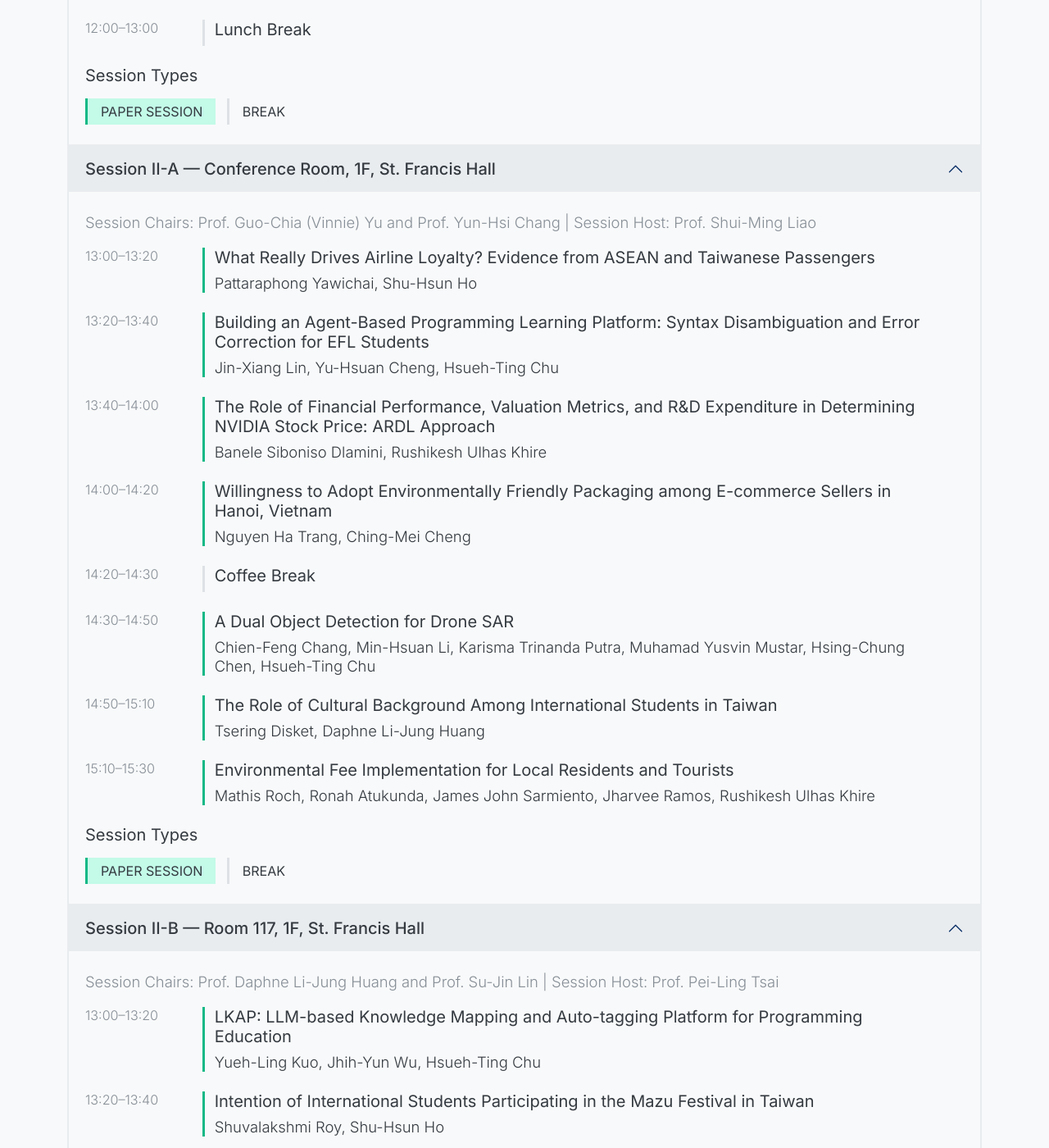
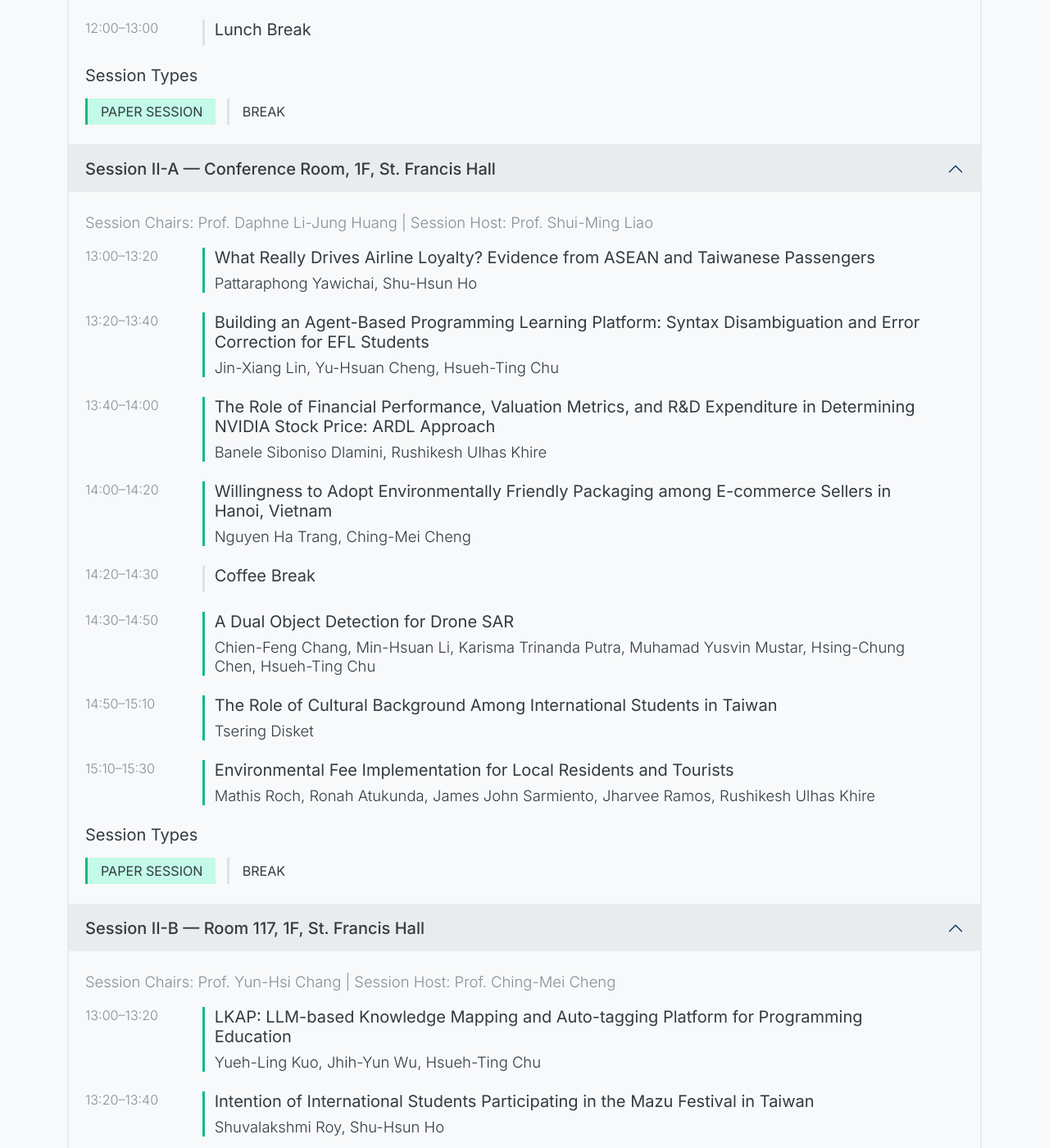
Before and after one commit to icfi2026conf/icfi2026conf.github.io, a Jekyll site: the page built from program.md, in a window 1280 px wide and 1400 px high, scrolled down 1375 px. Shown: the whole window at 82% size. Built offline with Jekyll 4.4.1, drawn with Linux system fonts in a browser that asks for light colours.

Commit message:
Update Session II chairs and remove author from paper
- Session II-A: Change session chairs to Prof. Daphne Li-Jung Huang
- Session II-B: Change session chairs to Prof. Yun-Hsi Chang, session host to Prof. Ching-Mei Cheng
- Remove Daphne Li-Jung Huang from "The Role of Cultural Background Among International Students in Taiwan"

Co-Authored-By: Claude Opus 4.6 <noreply@anthropic.com>

```diff
--- a/_data/program.yml
+++ b/_data/program.yml
@@ -54,7 +54,7 @@ days:
         category: Break
 
   - name: "Session II-A — Conference Room, 1F, St. Francis Hall"
-    chairs: "Session Chairs: Prof. Guo-Chia (Vinnie) Yu and Prof. Yun-Hsi Chang | Session Host: Prof. Shui-Ming Liao"
+    chairs: "Session Chairs: Prof. Daphne Li-Jung Huang | Session Host: Prof. Shui-Ming Liao"
     events:
       - time: "13:00 to 13:20"
         title: "What Really Drives Airline Loyalty? Evidence from ASEAN and Taiwanese Passengers"
@@ -81,7 +81,7 @@ days:
         category: Paper Session
       - time: "14:50 to 15:10"
         title: "The Role of Cultural Background Among International Students in Taiwan"
-        subtitle: "Tsering Disket, Daphne Li-Jung Huang"
+        subtitle: "Tsering Disket"
         category: Paper Session
       - time: "15:10 to 15:30"
         title: "Environmental Fee Implementation for Local Residents and Tourists"
@@ -89,7 +89,7 @@ days:
         category: Paper Session
 
   - name: "Session II-B — Room 117, 1F, St. Francis Hall"
-    chairs: "Session Chairs: Prof. Daphne Li-Jung Huang and Prof. Su-Jin Lin | Session Host: Prof. Pei-Ling Tsai"
+    chairs: "Session Chairs: Prof. Yun-Hsi Chang | Session Host: Prof. Ching-Mei Cheng"
     events:
       - time: "13:00 to 13:20"
         title: "LKAP: LLM-based Knowledge Mapping and Auto-tagging Platform for Programming Education"
```
